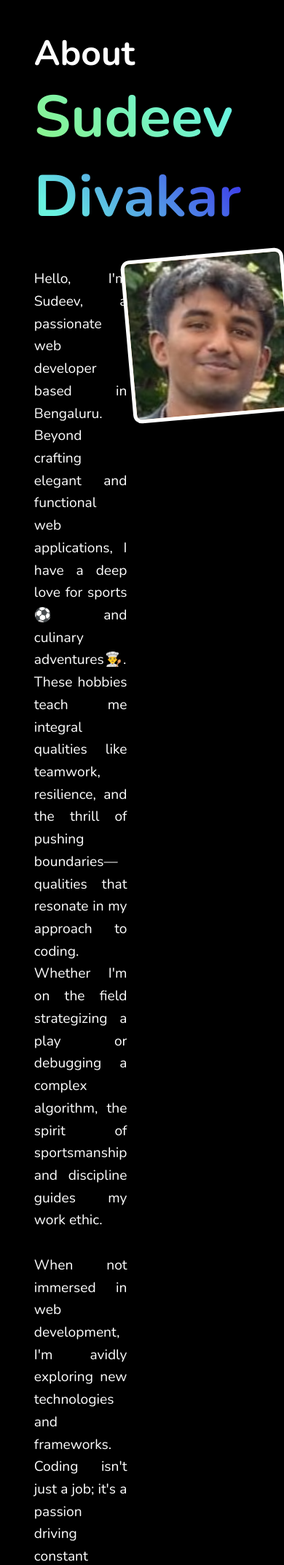
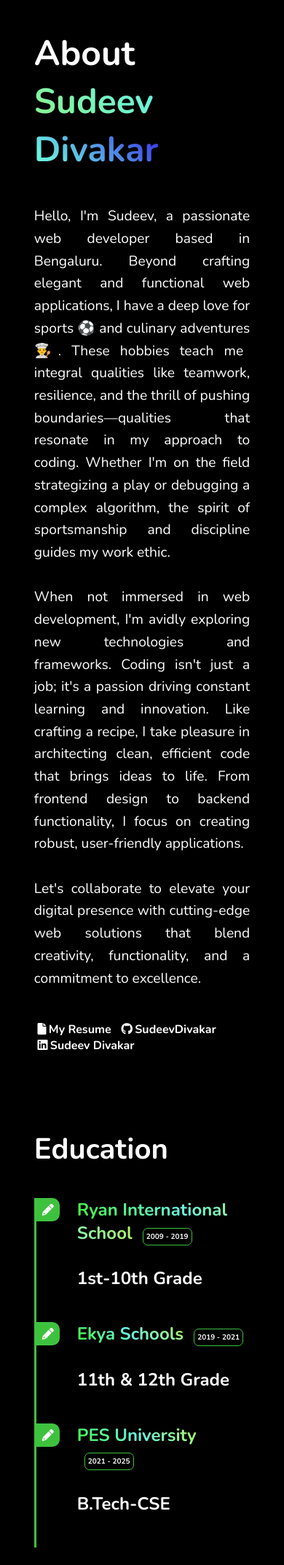
Before and after one commit to SudeevDivakar/Portfolio-Website-Sudeev, a Django app: page /about-me in a window 390 px wide; the page is wider, and only the part inside the window is pictured. Shown: the part 80-2225 px from the top of that part at 73% size. Run offline with Django 5.2, Linux system fonts and the light colour scheme; some web fonts are replaced.

Commit message:
Make About Me Page Responsive

```diff
--- a/portfolio/static/portfolio/about-me.css
+++ b/portfolio/static/portfolio/about-me.css
@@ -235,3 +235,31 @@
 #domain-and-technologies-content {
     display: flex;
 }
+
+@media (max-width: 1286px) {
+    #about-me-photo {
+        display: none;
+    }
+
+    #about-me-para {
+        max-width: 100%;
+    }
+}
+
+@media (max-width: 762px) {
+    #main-name {
+        font-size: 3rem;
+    }
+}
+
+@media (max-width: 529px) {
+    .socials-item {
+        display: inline-block;
+    }
+}
+
+@media (max-width: 887px) {
+    .year {
+        display: inline-block;
+    }
+}
--- a/portfolio/templates/portfolio/about-me.html
+++ b/portfolio/templates/portfolio/about-me.html
@@ -12,7 +12,7 @@
     <section id="welcome">
         <p>
             <span class="enlarge">About</span>
-            <br><span class="enlarger saucy-green">Sudeev Divakar</span>
+            <br><span class="enlarger saucy-green" id="main-name">Sudeev Divakar</span>
             <div id="about-me-info">
                 <div id="about-me-para">
                     <p>
```
